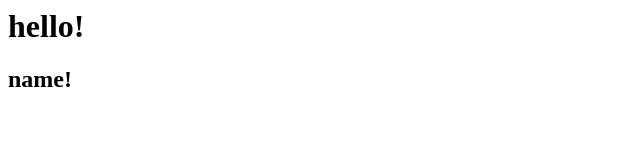
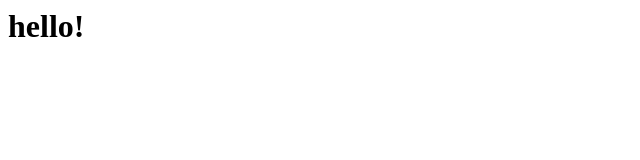
Before and after one commit to Forgetmenever99/Whack-a-game, a plain HTML site: page index.html in a window 1280 px wide. Shown: the full height of the page, 0-640 px from the left. Drawn offline with Linux system fonts and the light colour scheme.

Commit message:
Update index.html

```diff
--- a/index.html
+++ b/index.html
@@ -1,2 +1 @@
 <h1>hello!</h1>
-<h2>name!</h2>
```
